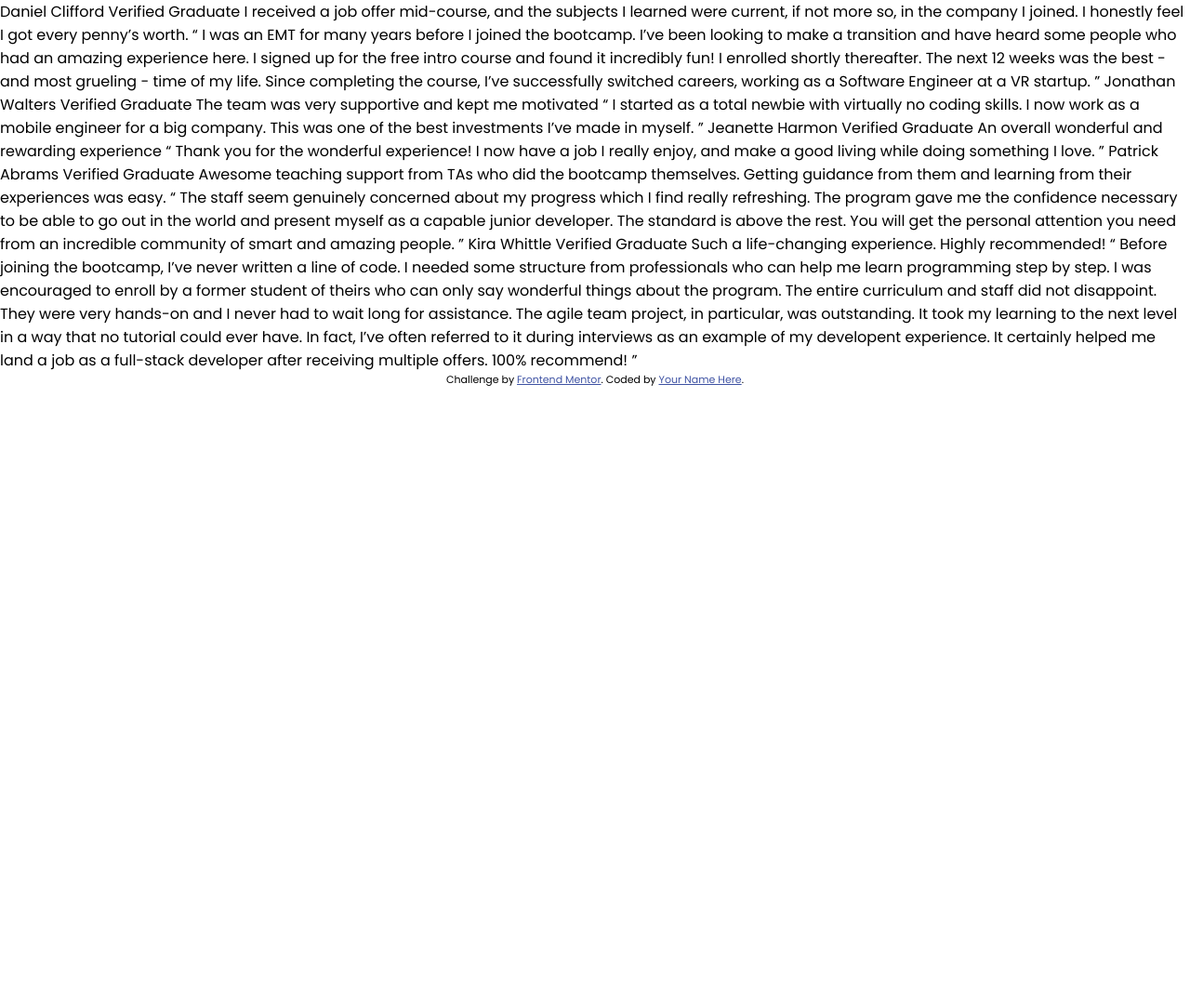
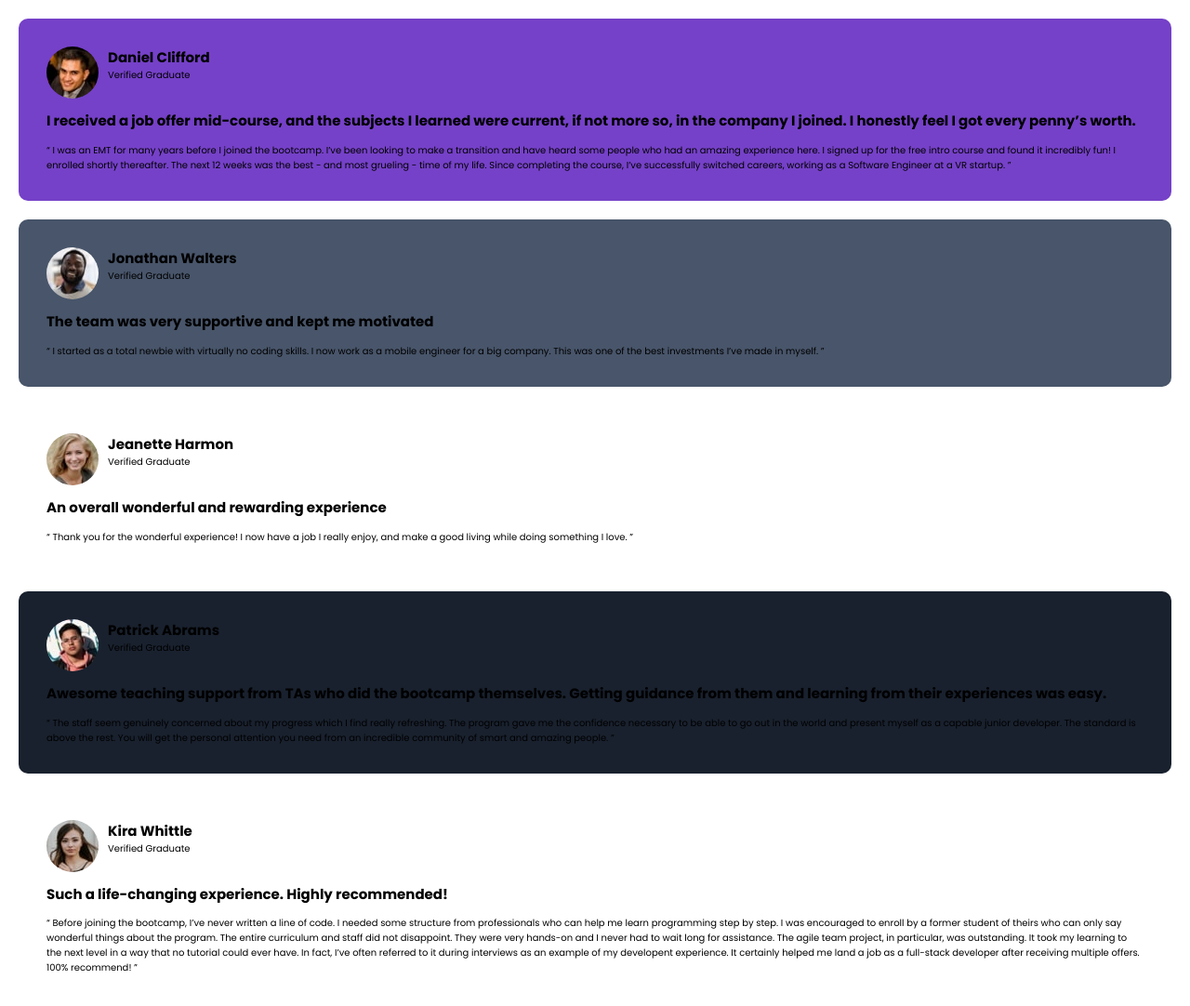
Before and after one commit to stephorc/testimonials-grid-section, a plain HTML site: page index.html in a window 1280 px wide. Shown: the top 1082 px of the page at 93% size. Before the commit the page ends 800 px from the top, so only its background shows below. Drawn offline with Linux system fonts and the light colour scheme.

Commit message:
Made small fixes to layout in index.html. Added css grid and flex styling to elements in style.css.

```diff
--- a/index.html
+++ b/index.html
@@ -21,50 +21,94 @@
     <link rel="stylesheet" href="https://cdnjs.cloudflare.com/ajax/libs/font-awesome/6.0.0/css/all.min.css" integrity="sha512-9usAa10IRO0HhonpyAIVpjrylPvoDwiPUiKdWk5t3PyolY1cOd4DSE0Ga+ri4AuTroPR5aQvXU9xC6qOPnzFeg==" crossorigin="anonymous" referrerpolicy="no-referrer" />
   </head>
   <body>
-  Daniel Clifford
-  Verified Graduate
-
+    <main class="grid">
+      <article class="box box-1">
+        <div class="heading">
+          <img src="images/image-daniel.jpg" alt="">
+          <div class="head-title">
+            <h1>Daniel Clifford</h1>
+            <p>Verified Graduate</p>
+          </div>
+        </div>
+        <h2>
           I received a job offer mid-course, and the subjects I learned were current, if not more so,
           in the company I joined. I honestly feel I got every penny’s worth.
-
+        </h2>
+        <p>
           “ I was an EMT for many years before I joined the bootcamp. I’ve been looking to make a
           transition and have heard some people who had an amazing experience here. I signed up
           for the free intro course and found it incredibly fun! I enrolled shortly thereafter.
           The next 12 weeks was the best - and most grueling - time of my life. Since completing
           the course, I’ve successfully switched careers, working as a Software Engineer at a VR startup. ”
+        </p>
+      </article>
 
-  Jonathan Walters
-  Verified Graduate
-
+      <article class="box box-2">
+        <div class="heading">
+          <img src="images/image-jonathan.jpg" alt="">
+          <div class="head-title">
+            <h1>Jonathan Walters</h1>
+            <p>Verified Graduate</p>
+          </div>
+        </div>
+        <h2>
           The team was very supportive and kept me motivated
-
+        </h2>
+        <p>
           “ I started as a total newbie with virtually no coding skills. I now work as a mobile engineer
           for a big company. This was one of the best investments I’ve made in myself. ”
+        </p>
+      </article>
 
-  Jeanette Harmon
-  Verified Graduate
-
+      <article class="box box-3">
+        <div class="heading">
+          <img src="images/image-jeanette.jpg" alt="">
+          <div class="head-title">
+            <h1>Jeanette Harmon</h1>
+            <p>Verified Graduate</p>
+          </div>
+        </div>
+        <h2>
           An overall wonderful and rewarding experience
-
+        </h2>
+        <p>
           “ Thank you for the wonderful experience! I now have a job I really enjoy, and make a good living
           while doing something I love. ”
+        </p>
+      </article>
 
-  Patrick Abrams
-  Verified Graduate
-
+      <article class="box box-4">
+        <div class="heading">
+          <img src="images/image-patrick.jpg" alt="">
+          <div class="head-title">
+            <h1>Patrick Abrams</h1>
+            <p>Verified Graduate</p>
+          </div>
+        </div>
+        <h2>
           Awesome teaching support from TAs who did the bootcamp themselves. Getting guidance from them and
           learning from their experiences was easy.
-
+        </h2>
+        <p>
           “ The staff seem genuinely concerned about my progress which I find really refreshing. The program
           gave me the confidence necessary to be able to go out in the world and present myself as a capable
           junior developer. The standard is above the rest. You will get the personal attention you need from
           an incredible community of smart and amazing people. ”
+        </p>
+      </article>
 
-  Kira Whittle
-  Verified Graduate
-
+      <article class="box box-5">
+        <div class="heading">
+          <img src="images/image-kira.jpg" alt="">
+          <div class="head-title">
+            <h1>Kira Whittle</h1>
+            <p>Verified Graduate</p>
+          </div>
+        </div>
+        <h2>
           Such a life-changing experience. Highly recommended!
-
+        </h2>
+        <p>
           “ Before joining the bootcamp, I’ve never written a line of code. I needed some structure from
           professionals who can help me learn programming step by step. I was encouraged to enroll by a former
           student of theirs who can only say wonderful things about the program. The entire curriculum and staff
@@ -73,6 +117,9 @@
           could ever have. In fact, I’ve often referred to it during interviews as an example of my developent
           experience. It certainly helped me land a job as a full-stack developer after receiving multiple offers.
           100% recommend! ”
+        </p>
+      </article>
+    </main>
 
     <div class="attribution">
       Challenge by <a href="https://www.frontendmentor.io?ref=challenge" target="_blank">Frontend Mentor</a>.
--- a/style.css
+++ b/style.css
@@ -9,22 +9,68 @@ html { font-size: 62.5%; }
 body {
   margin: 0;
   padding: 0;
+  width: 100%;
+  min-height: 100vh;
   font-family: 'Poppins', sans-serif;
-  font-size: 1.6rem;
   background: linear-gradient(top rgb(0, 183, 255), bottom rgb(255, 255, 255));
   background-size: cover;
 }
 
 h1,
-p,
-span {
+p {
   margin: 0;
   padding: 0;
-  color: #fff;
+  /* color: #fff; */
 }
 
+/* ----------Main Page Layout---------- */
 
-/* ----------Main Page Layout---------- */
+.grid {
+  display: grid;
+  grid-template-columns: repeat(1, fr);
+  grid-template-areas: "box-1"
+                      "box-2"
+                      "box-3"
+                      "box-4"
+                      "box-5";
+  gap: 2rem;
+  margin: 2em;
+}
+.box {
+  border-radius: 1em;
+  padding: 3em;
+}
+.heading {
+  display: flex;
+  gap: 1em;
+}
+.heading img {
+  border-radius: 50%;
+}
+/* .heading-title {
+  -
+} */
+
+.box-1 {
+  background-color: hsl(263, 55%, 52%);
+  grid-area: box-1;
+}
+.box-2 {
+  background-color: hsl(217, 19%, 35%);
+  grid-area: box-2;
+}
+.box-3 {
+  background-color: hsl(0, 0%, 100%);
+  grid-area: box-3;
+}
+.box-4 {
+  background-color: hsl(219, 29%, 14%);
+  grid-area: box-4;
+}
+.box-5 {
+  background-color: hsl(0, 0%, 100%);
+  grid-area: box-5;
+}
 
 
 /* ----------Footer---------- */
```
Lines whose indentation alone changed are shown as unchanged.
